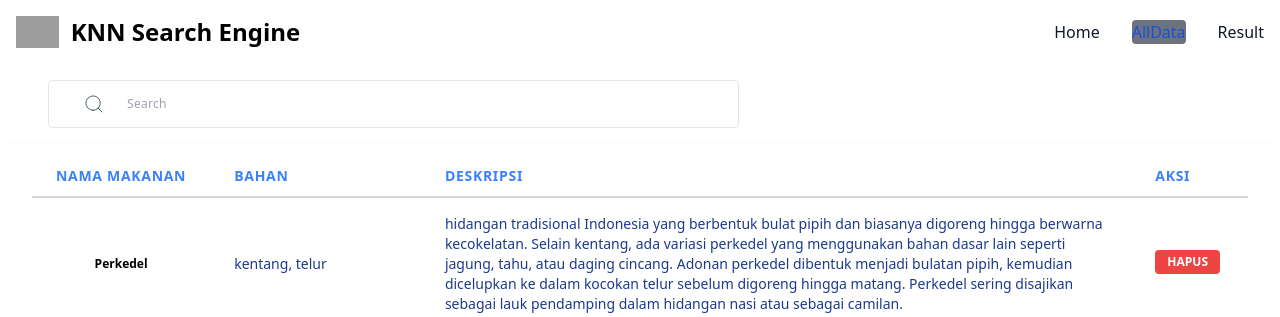
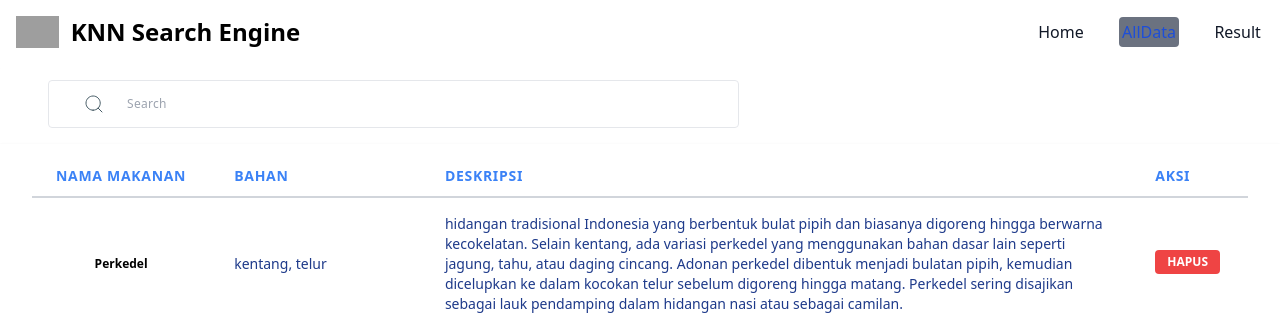
Before and after one commit to faprikaa/STKI-SearchEngine, a Django app: page /alldata/ in a window 1280 px wide. Shown: the top 317 px of the page. Run offline with Django 5.2, Linux system fonts and the light colour scheme; data comes from the database, SQL or seed files in the repository; some libraries are stand-ins or nearby versions; grey boxes are pictures that could not be loaded.

Commit message:
ubah navbar

```diff
--- a/templates/navbar.html
+++ b/templates/navbar.html
@@ -1,7 +1,7 @@
 <nav class="bg-white border-gray-200 dark:bg-gray-900">
     <div class="max-w-screen-xl flex flex-wrap items-center justify-between mx-auto p-4">
         <a href="#" class="flex items-center space-x-3 rtl:space-x-reverse">
-            <img src="https://w7.pngwing.com/pngs/344/344/png-transparent-google-logo-google-logo-g-suite-google-text-logo-symbol-thumbnail.png"
+            <img src="https://upload.wikimedia.org/wikipedia/commons/thumb/c/c1/Google_%22G%22_logo.svg/120px-Google_%22G%22_logo.svg.png"
                  class="h-8" alt="Flowbite Logo"/>
             <span class="self-center text-2xl font-semibold whitespace-nowrap dark:text-white">KNN Search Engine</span>
         </a>
@@ -18,16 +18,16 @@
             <ul class="font-medium flex flex-col p-4 md:p-0 mt-4 border border-gray-100 rounded-lg bg-gray-50 md:flex-row md:space-x-8 rtl:space-x-reverse md:mt-0 md:border-0 md:bg-white dark:bg-gray-800 md:dark:bg-gray-900 dark:border-gray-700">
                 <li>
                     <a href="{% url 'index' %}"
-                       class="block py-2 px-3 rounded {% if request.resolver_match.url_name == 'index' %} bg-gray-500 text-blue-700 {% else %} text-gray-900 hover:bg-gray-100 md:hover:bg-transparent md:border-0 md:hover:text-blue-700 {% endif %} md:p-0 dark:text-white md:dark:hover:text-blue-500 dark:hover:bg-gray-700 dark:hover:text-white md:dark:hover:bg-transparent"
+                       class="block py-2 px-3 rounded {% if request.resolver_match.url_name == 'index' %} bg-gray-500 text-blue-700 {% else %} text-gray-900 hover:bg-gray-100 md:hover:bg-transparent md:border-0 md:hover:text-blue-700 {% endif %} md:p-0 dark:text-white md:dark:hover:text-blue-500 dark:hover:bg-gray-700 dark:hover:text-white md:dark:hover:bg-transparent" style="padding: 0.2rem !important;"
                        aria-current="page">Home</a>
                 </li>
                 <li>
                     <a href="{% url 'alldata' %}"
-                       class="block py-2 px-3 rounded {% if request.resolver_match.url_name == 'alldata' %} bg-gray-500 text-blue-700 {% else %} text-gray-900 hover:bg-gray-100 md:hover:bg-transparent md:border-0 md:hover:text-blue-700 {% endif %} md:p-0 dark:text-white md:dark:hover:text-blue-500 dark:hover:bg-gray-700 dark:hover:text-white md:dark:hover:bg-transparent">AllData</a>
+                       class="block py-2 px-3 rounded {% if request.resolver_match.url_name == 'alldata' %} bg-gray-500 text-blue-700 {% else %} text-gray-900 hover:bg-gray-100 md:hover:bg-transparent md:border-0 md:hover:text-blue-700 {% endif %} md:p-0 dark:text-white md:dark:hover:text-blue-500 dark:hover:bg-gray-700 dark:hover:text-white md:dark:hover:bg-transparent" style="padding: 0.2rem !important;">AllData</a>
                 </li>
                 <li>
                     <a href="{% url 'test' %}"
-                       class="block py-2 px-3 rounded {% if request.resolver_match.url_name == 'test' %} bg-gray-500 text-blue-700 {% else %} text-gray-900 hover:bg-gray-100 md:hover:bg-transparent md:border-0 md:hover:text-blue-700 {% endif %} md:p-0 dark:text-white md:dark:hover:text-blue-500 dark:hover:bg-gray-700 dark:hover:text-white md:dark:hover:bg-transparent">Result</a>
+                       class="block py-2 px-3 rounded py-10 px-10 {% if request.resolver_match.url_name == 'test' %} bg-gray-500 text-blue-700 {% else %} text-gray-900 hover:bg-gray-100 md:hover:bg-transparent md:border-0 md:hover:text-blue-700 {% endif %} md:p-0 dark:text-white md:dark:hover:text-blue-500 dark:hover:bg-gray-700 dark:hover:text-white md:dark:hover:bg-transparent" style="padding: 0.2rem !important;">Result</a>
                 </li>
             </ul>
         </div>
```
